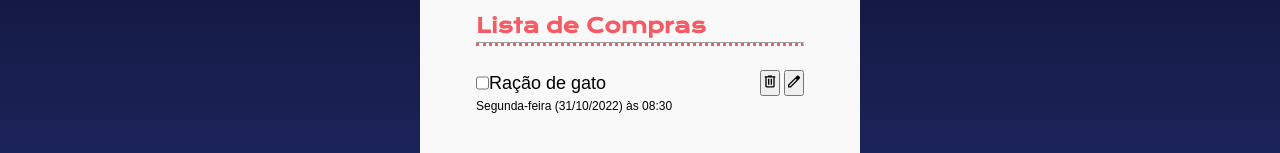
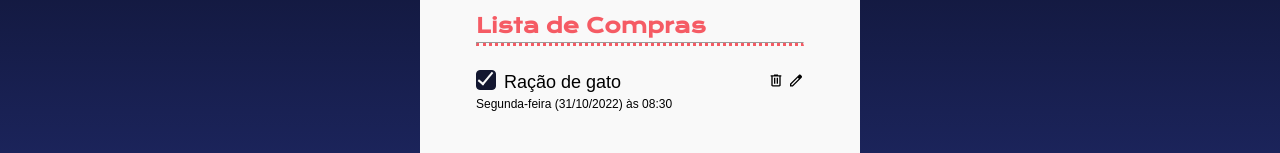
Before and after one commit to MatheusCDutra/logica-js-02-lista-de-compras, a plain HTML site: page index.html in a window 1280 px wide. Shown: the part 416-569 px from the top of the page. Drawn offline with nearby package versions, Linux system fonts and the light colour scheme; a web font is replaced by a local one.

Commit message:
feat(checkbox): ajusta e aplica estilização personalizada ao botão checkbox.

```diff
--- a/index.html
+++ b/index.html
@@ -26,14 +26,20 @@
             <li>
                 <div class="item-lista-container">
                     <div class="container-nome-compra">
-                        <input type="checkbox">
+                        <div class="checkbox-container">
+                            <label for="checkbox-1">
+                                <inputclass="checkbox-input" type="checkbox"  id="checkbox-1"/>
+                                <div class="checkbox-customizado checked"></div>
+                            </label>
+
+                        </div>
                         <p>Ração de gato</p>
                     </div>
                     <div>
-                        <button>
+                        <button class="botao-acao">
                             <img src="img/delete.svg" alt="Deletar">
                         </button>
-                        <button>
+                        <button class="botao-acao">
                             <img src="img/edit.svg" alt="Editar">
                         </button>
                     </div>
--- a/styles.css
+++ b/styles.css
@@ -26,7 +26,6 @@ body {
 
 main {
     margin-top: 64px;
-
     display: flex;
     flex-direction: column;
     gap: 24px;
@@ -114,3 +113,40 @@ ul {
     font-size: 12px;
     line-height: 20px;
 }
+
+.checkbox-input {
+    display: none;
+}
+
+.checkbox-customizado {
+    width: 20px;
+    height: 20px;
+    background-color: var(--neutro);
+    border: 1px solid var(--preto);
+    border-radius: 4px;
+    cursor: pointer;
+    margin-right: 8px;
+}
+
+.checked {
+    background-color: var(--preto);
+    position: relative;
+}
+
+.checked::after {
+    content: "";
+    position: absolute;
+    left: 30%;
+    top: -10%;
+    width: 5px;
+    height: 14px;
+
+    border-top: 2px solid var(--neutro);
+    border-left: 2px solid var(--neutro);
+    transform: rotate(-140deg);
+}
+
+.botao-acao {
+    background-color: transparent;
+    border: none;
+}
```
